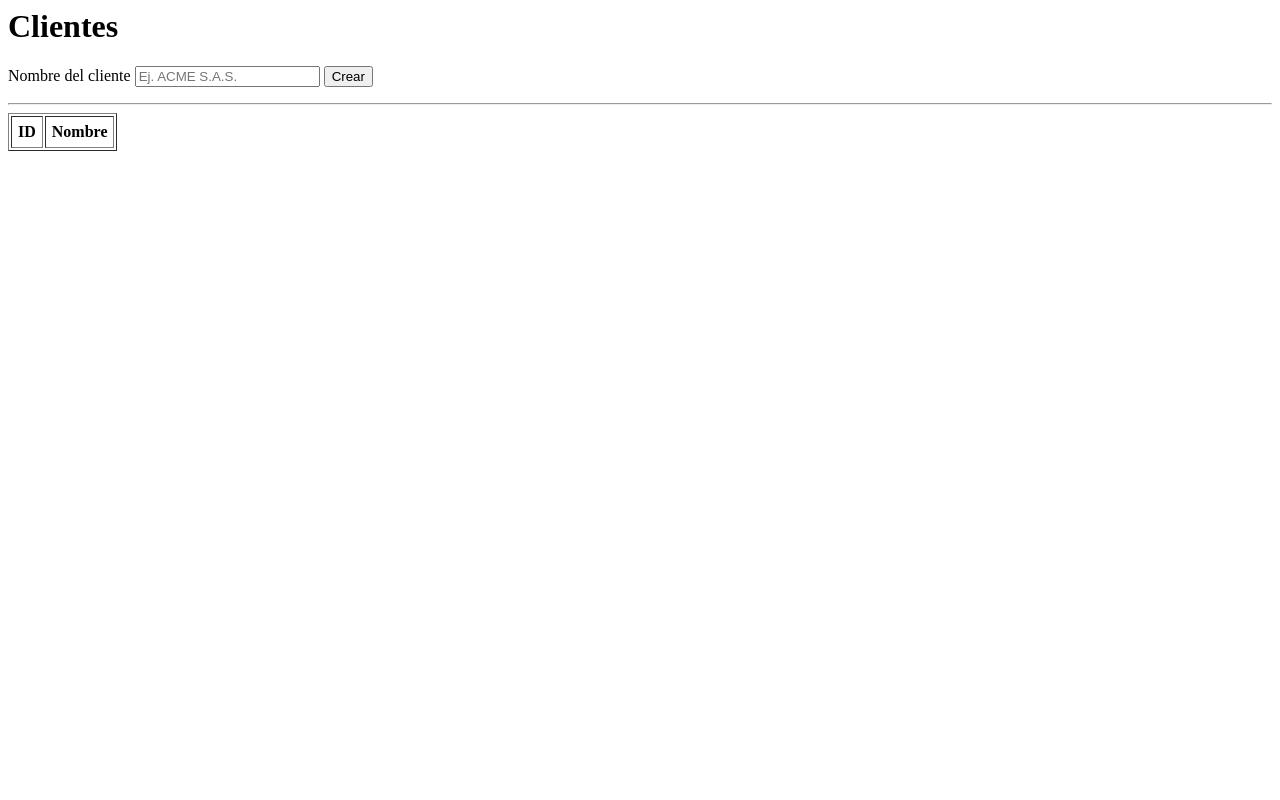
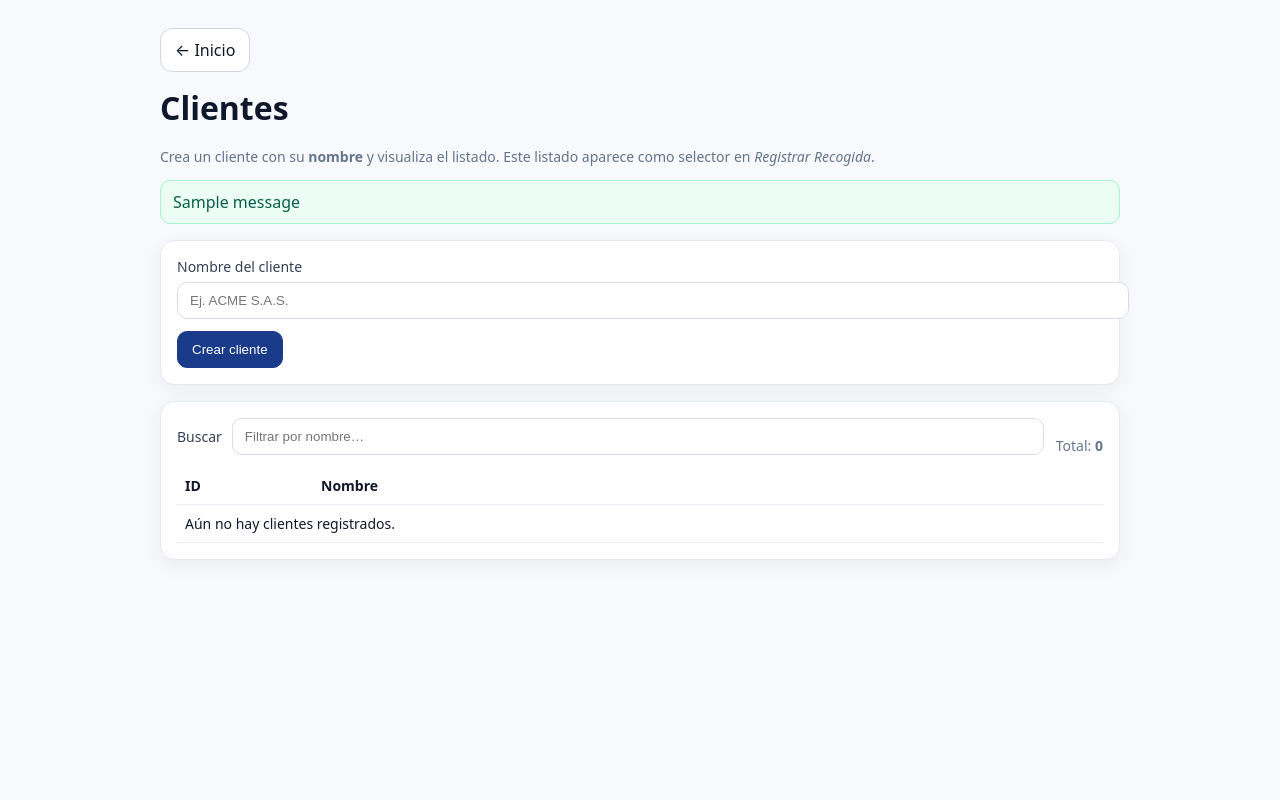
Before and after one commit to luisrobles062/mensajeria_plataf, a Flask app: page /clientes in a window 1280 px wide. Run offline with Flask 3, Linux system fonts and the light colour scheme; tables that the repository leaves empty hold one stand-in row (values such as "Sample post"); one stand-in notice (Sample message) is shown; lists and menus that the app fills with data are empty; parts of the project's set-up code (start-up, migrations or seed data) failed here and were passed over; some libraries are stand-ins or nearby versions.

Commit message:
Update clientes.html

```diff
--- a/templates/clientes.html
+++ b/templates/clientes.html
@@ -1,16 +1,87 @@
+<!doctype html>
+<html lang="es">
+<head>
+  <meta charset="utf-8">
+  <title>Clientes</title>
+  <meta name="viewport" content="width=device-width, initial-scale=1">
+  <style>
+    body{font-family:ui-sans-serif,system-ui,Segoe UI,Roboto,Inter; margin:0; background:#f7f9fc; color:#0f172a}
+    .wrap{max-width:960px; margin:auto; padding:28px 18px 56px}
+    a.btn-home{display:inline-flex; gap:8px; align-items:center; padding:10px 14px; border:1px solid #d0d7e2;
+      border-radius:12px; color:#0f172a; text-decoration:none; background:white}
+    a.btn-home:hover{background:#eef2ff}
+    h1{margin:14px 0 18px}
+    .muted{color:#64748b; font-size:14px}
+
+    .card{background:#fff; border:1px solid #e4e8f1; border-radius:14px; padding:16px; margin-top:16px;
+      box-shadow:0 6px 20px rgba(15,23,42,.05)}
+    label{font-size:14px; color:#344054; display:block; margin-bottom:6px}
+    input[type="text"]{width:100%; padding:10px 12px; border-radius:10px; border:1px solid #d7dce8; background:#fff; color:#0f172a}
+    .actions{display:flex; gap:10px; margin-top:12px}
+    .btn{padding:10px 14px; border-radius:10px; border:1px solid #d0d7e2; background:#eef3ff; color:#1a3a8a; text-decoration:none; cursor:pointer}
+    .btn.primary{background:#1a3a8a; color:#fff; border-color:#1a3a8a}
+    .btn:disabled{opacity:.6; cursor:not-allowed}
+
+    .grid{display:grid; gap:12px; grid-template-columns: 1fr auto}
+    .search{display:flex; gap:10px; align-items:center}
+    .search input{flex:1}
+
+    table{width:100%; border-collapse:collapse; margin-top:12px; font-size:14px}
+    th, td{border-bottom:1px solid #e9edf6; padding:9px 8px; text-align:left}
+    tbody tr:hover{background:#f2f6ff}
+
+    /* Flash messages (si usas flash en Flask) */
+    .flash{border-radius:10px; padding:10px 12px; margin-top:14px; border:1px solid}
+    .flash.success{background:#ecfdf5; color:#065f46; border-color:#a7f3d0}
+    .flash.warning{background:#fffbeb; color:#92400e; border-color:#fde68a}
+    .flash.danger{background:#fef2f2; color:#991b1b; border-color:#fecaca}
+    .flash.info{background:#eff6ff; color:#1e3a8a; border-color:#bfdbfe}
+  </style>
+</head>
+<body>
+  <div class="wrap">
+    <a class="btn-home" href="{{ url_for('index') }}">← Inicio</a>
     <h1>Clientes</h1>
+    <div class="muted">Crea un cliente con su <strong>nombre</strong> y visualiza el listado. Este listado aparece como selector en <em>Registrar Recogida</em>.</div>
 
+    <!-- Mensajes flash -->
+    {% with messages = get_flashed_messages(with_categories=true) %}
+      {% if messages %}
+        {% for category, message in messages %}
+          <div class="flash {{ category }}">{{ message|safe }}</div>
+        {% endfor %}
+      {% endif %}
+    {% endwith %}
+
+    <!-- Formulario de alta -->
+    <div class="card">
       <form method="post" action="{{ url_for('clientes_view') }}">
         <label>Nombre del cliente</label>
-  <input type="text" name="nombre" required placeholder="Ej. ACME S.A.S.">
-  <button type="submit">Crear</button>
+        <input type="text" name="nombre" placeholder="Ej. ACME S.A.S." required>
+        <div class="actions">
+          <button class="btn primary" type="submit">Crear cliente</button>
+        </div>
       </form>
+    </div>
 
-<hr>
+    <!-- Listado + buscador -->
+    <div class="card">
+      <div class="grid">
+        <div class="search">
+          <label style="margin:0">Buscar</label>
+          <input id="q" type="text" placeholder="Filtrar por nombre…">
+        </div>
+        <div style="align-self:end; color:#64748b; font-size:14px; text-align:right">
+          Total: <strong id="count">{{ clientes|length }}</strong>
+        </div>
+      </div>
 
-<table border="1" cellpadding="6">
+      <table id="tabla">
         <thead>
-    <tr><th>ID</th><th>Nombre</th></tr>
+          <tr>
+            <th style="width:120px">ID</th>
+            <th>Nombre</th>
+          </tr>
         </thead>
         <tbody>
           {% for c in clientes %}
@@ -18,6 +89,35 @@
               <td>{{ c.id }}</td>
               <td>{{ c.nombre }}</td>
             </tr>
+          {% else %}
+            <tr><td colspan="2">Aún no hay clientes registrados.</td></tr>
           {% endfor %}
         </tbody>
       </table>
+    </div>
+  </div>
+
+  <script>
+    // Buscador en vivo
+    const q = document.getElementById('q');
+    const tbody = document.querySelector('#tabla tbody');
+    const rows = Array.from(tbody.querySelectorAll('tr'));
+    const count = document.getElementById('count');
+
+    q?.addEventListener('input', () => {
+      const term = q.value.trim().toLowerCase();
+      let visible = 0;
+      rows.forEach(tr => {
+        const nameCell = tr.children[1]?.textContent?.toLowerCase() || '';
+        const match = term === '' || nameCell.includes(term);
+        tr.style.display = match ? '' : 'none';
+        if (match) visible++;
+      });
+      count.textContent = visible;
+      if (visible === 0 && rows.length > 0) {
+        // Si no hay coincidencias, podrías mostrar un “sin resultados”
+      }
+    });
+  </script>
+</body>
+</html>
```
Lines whose indentation alone changed are shown as unchanged.
